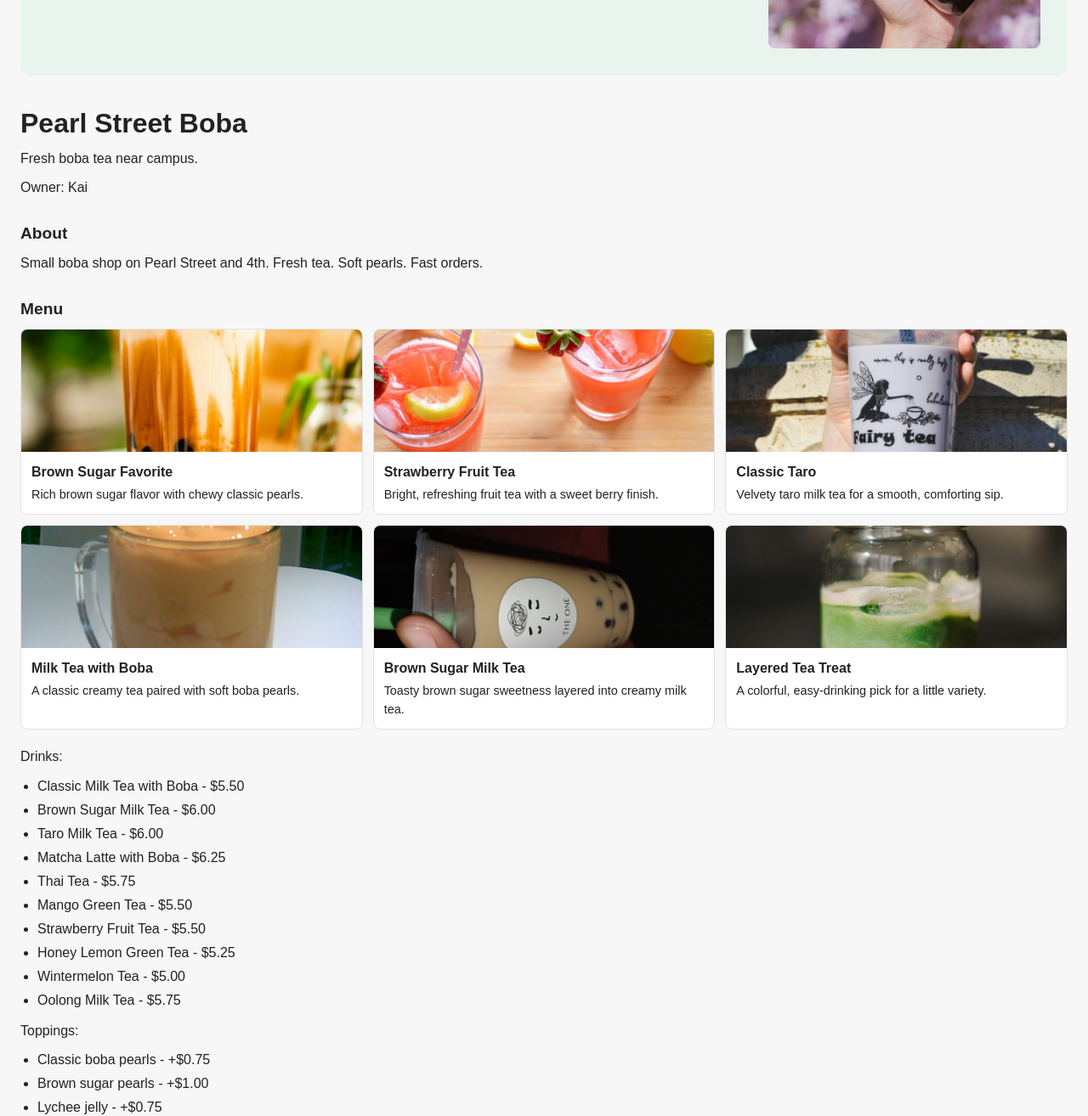
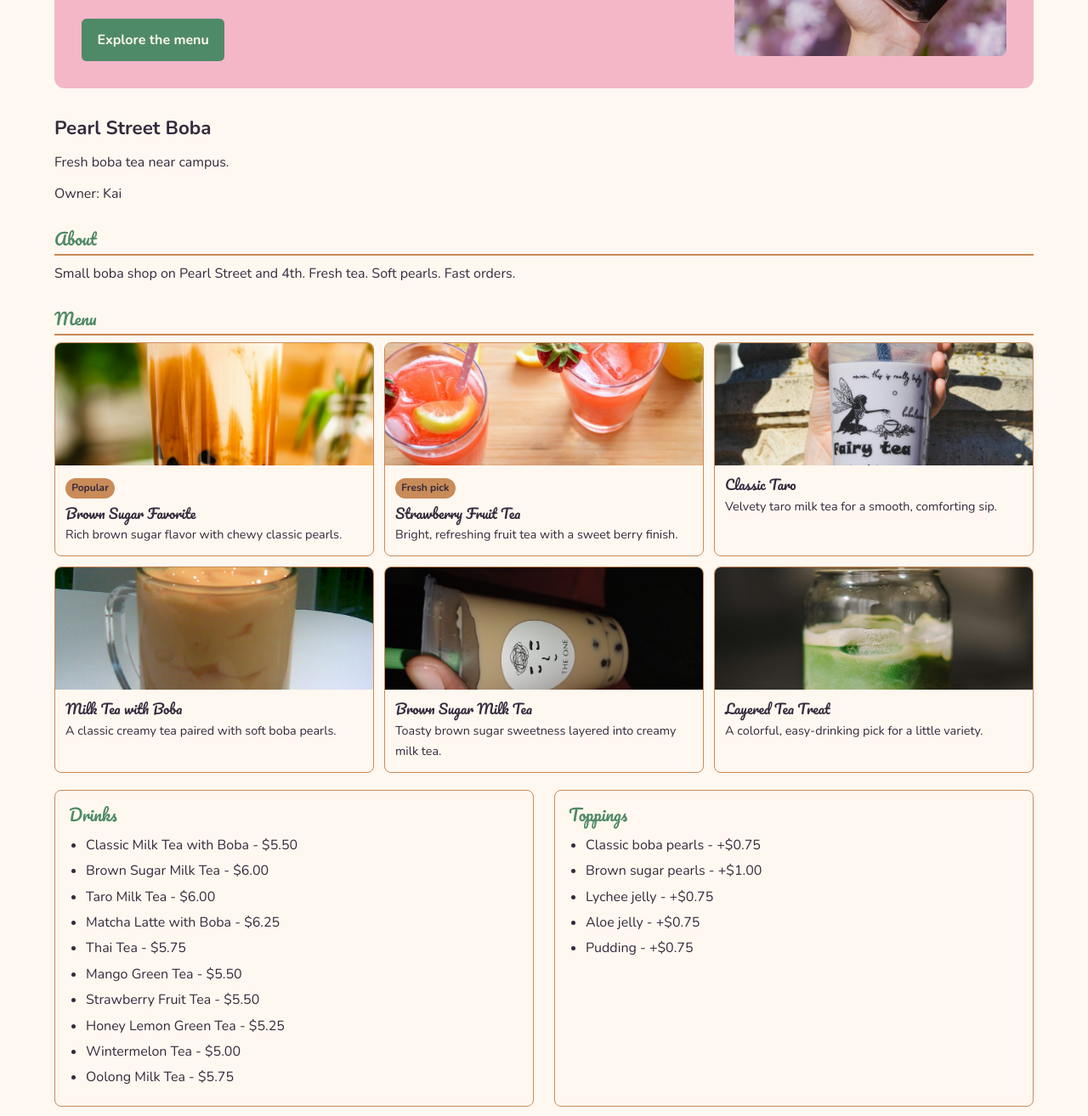
Before and after one commit to Aura-Farmer-6767/pearl-street-boba, a plain HTML site: page index.html in a window 1280 px wide. Shown: the part 380-1694 px from the top of the page at 85% size. Drawn offline with nearby package versions, Linux system fonts and the light colour scheme.

Commit message:
Refine homepage layout and styling

```diff
--- a/index.html
+++ b/index.html
@@ -4,15 +4,28 @@
   <meta charset="UTF-8" />
   <meta name="viewport" content="width=device-width, initial-scale=1.0" />
   <title>Pearl Street Boba</title>
+  <link rel="preconnect" href="https://fonts.googleapis.com" />
+  <link rel="preconnect" href="https://fonts.gstatic.com" crossorigin />
+  <link href="https://fonts.googleapis.com/css2?family=Nunito:wght@400;600;700&family=Pacifico&display=swap" rel="stylesheet" />
   <style>
+    :root {
+      --background: #FFF8F0;
+      --text: #352A3D;
+      --primary: #4F8A68;
+      --secondary: #F3B7C8;
+      --accent: #C98B58;
+    }
+
     body {
       margin: 0;
+      max-width: 72rem;
+      margin-inline: auto;
       padding: 1.5rem;
-      font-family: Arial, Helvetica, sans-serif;
+      font-family: "Nunito", Arial, sans-serif;
       font-size: 1rem;
-      line-height: 1.5;
-      color: #222;
-      background: #f7f7f7;
+      line-height: 1.65;
+      color: var(--text);
+      background: var(--background);
     }
 
     header {
@@ -22,12 +35,13 @@
       gap: 1rem;
       margin-bottom: 1.5rem;
       padding-bottom: 0.75rem;
-      border-bottom: 1px solid #d8d8d8;
+      border-bottom: 1px solid var(--accent);
     }
 
     .site-name {
-      color: #26734d;
-      font-weight: bold;
+      color: var(--primary);
+      font-family: "Pacifico", cursive;
+      font-weight: 400;
       text-decoration: none;
     }
 
@@ -38,14 +52,31 @@
     }
 
     nav a {
-      color: #222;
+      color: var(--text);
       font-size: 0.9rem;
+      font-weight: 700;
       text-decoration: none;
     }
 
     h1 {
       margin: 0 0 0.35rem;
-      font-size: 2rem;
+      font-size: clamp(2.4rem, 6vw, 4rem);
+      line-height: 1.2;
+      font-family: "Pacifico", cursive;
+      font-weight: 400;
+    }
+
+    h2,
+    h3 {
+      font-family: "Pacifico", cursive;
+      font-weight: 400;
+      line-height: 1.3;
+    }
+
+    h2 {
+      padding-bottom: 0.3rem;
+      color: var(--primary);
+      border-bottom: 2px solid var(--accent);
     }
 
     .hero {
@@ -55,8 +86,20 @@
       align-items: center;
       margin-bottom: 2rem;
       padding: 2rem;
-      background: #e8f4ed;
+      background: var(--secondary);
       border-radius: 0.75rem;
+      animation: hero-in 500ms ease-out both;
+    }
+
+    @keyframes hero-in {
+      from {
+        opacity: 0;
+        transform: translateY(0.5rem);
+      }
+      to {
+        opacity: 1;
+        transform: translateY(0);
+      }
     }
 
     .hero img {
@@ -67,20 +110,38 @@
     }
 
     .hero h1 {
-      font-size: 2.4rem;
+      max-width: 12ch;
     }
 
     .hero p {
+      font-size: 1.15rem;
       margin-bottom: 1rem;
     }
 
     .hero a {
       display: inline-block;
-      padding: 0.65rem 1rem;
-      color: #fff;
-      background: #26734d;
+      padding: 0.75rem 1.15rem;
+      color: var(--background);
+      background: var(--primary);
+      font-family: inherit;
+      font-weight: 700;
       border-radius: 0.35rem;
       text-decoration: none;
+      transition: background-color 160ms ease, transform 160ms ease;
+    }
+
+    .intro-title {
+      margin-top: 0;
+      border-bottom: 0;
+      color: var(--text);
+      font-family: "Nunito", Arial, sans-serif;
+      font-size: 1.4rem;
+      font-weight: 700;
+    }
+
+    .hero a:hover {
+      background: var(--text);
+      transform: translateY(-2px);
     }
 
     .menu-gallery {
@@ -96,12 +157,43 @@
       gap: 1.5rem;
     }
 
+    .list-row {
+      display: grid;
+      grid-template-columns: repeat(2, minmax(0, 1fr));
+      gap: 1.5rem;
+      align-items: stretch;
+      margin-bottom: 1.25rem;
+    }
+
+    .list-card {
+      padding: 1rem;
+      background: var(--background);
+      border: 1px solid var(--accent);
+      border-radius: 0.5rem;
+    }
+
+    .list-card h3 {
+      margin: 0 0 0.65rem;
+      color: var(--primary);
+      font-size: 1.2rem;
+    }
+
+    .list-card ul {
+      margin-bottom: 0;
+    }
+
     .menu-gallery .card {
       overflow: hidden;
       margin: 0;
-      background: #fff;
-      border: 1px solid #e2e2e2;
+      background: var(--background);
+      border: 1px solid var(--accent);
       border-radius: 0.5rem;
+      transition: box-shadow 160ms ease, transform 160ms ease;
+    }
+
+    .menu-gallery .card:hover {
+      box-shadow: 0 0.4rem 1rem rgb(53 42 61 / 0.14);
+      transform: translateY(-3px);
     }
 
     .menu-gallery img {
@@ -120,6 +212,17 @@
       font-size: 1rem;
     }
 
+    .badge {
+      display: inline-block;
+      margin-bottom: 0.4rem;
+      padding: 0.15rem 0.45rem;
+      color: var(--text);
+      background: var(--accent);
+      border-radius: 999px;
+      font-size: 0.75rem;
+      font-weight: bold;
+    }
+
     .card p {
       margin: 0;
       font-size: 0.9rem;
@@ -128,7 +231,8 @@
     @media (max-width: 42rem) {
       .hero,
       .menu-gallery,
-      .info-row {
+      .info-row,
+      .list-row {
         grid-template-columns: 1fr 1fr;
       }
 
@@ -151,7 +255,8 @@
       }
 
       .menu-gallery,
-      .info-row {
+      .info-row,
+      .list-row {
         grid-template-columns: 1fr;
       }
     }
@@ -178,13 +283,24 @@
     footer {
       margin-top: 2rem;
       padding-top: 1.25rem;
-      border-top: 1px solid #d8d8d8;
-      color: #555;
-      background: #efefef;
+      border-top: 1px solid var(--accent);
+      color: var(--background);
+      background: var(--text);
     }
 
     footer p {
       margin: 0 0 0.35rem;
+    }
+
+    @media (prefers-reduced-motion: reduce) {
+      .hero {
+        animation: none;
+      }
+
+      .hero a,
+      .menu-gallery .card {
+        transition: none;
+      }
     }
   </style>
 </head>
@@ -209,7 +325,7 @@
     <img src="images/hero.jpg" alt="Milk tea with boba held in front of spring blossoms" />
   </section>
 
-  <h1>Pearl Street Boba</h1>
+  <h2 class="intro-title">Pearl Street Boba</h2>
   <p>Fresh boba tea near campus.</p>
   <p>Owner: Kai</p>
 
@@ -221,6 +337,7 @@
     <article class="card">
       <img src="images/brown-sugar-cup.jpg" alt="Brown sugar boba drink" />
       <div class="card-body">
+        <span class="badge">Popular</span>
         <h3>Brown Sugar Favorite</h3>
         <p>Rich brown sugar flavor with chewy classic pearls.</p>
       </div>
@@ -228,6 +345,7 @@
     <article class="card">
       <img src="images/strawberry.jpg" alt="Strawberry fruit tea" />
       <div class="card-body">
+        <span class="badge">Fresh pick</span>
         <h3>Strawberry Fruit Tea</h3>
         <p>Bright, refreshing fruit tea with a sweet berry finish.</p>
       </div>
@@ -261,8 +379,10 @@
       </div>
     </article>
   </div>
-  <p>Drinks:</p>
-  <ul>
+  <div class="list-row">
+    <section class="list-card">
+      <h3>Drinks</h3>
+      <ul>
     <li>Classic Milk Tea with Boba - $5.50</li>
     <li>Brown Sugar Milk Tea - $6.00</li>
     <li>Taro Milk Tea - $6.00</li>
@@ -273,16 +393,20 @@
     <li>Honey Lemon Green Tea - $5.25</li>
     <li>Wintermelon Tea - $5.00</li>
     <li>Oolong Milk Tea - $5.75</li>
-  </ul>
+      </ul>
+    </section>
 
-  <p>Toppings:</p>
-  <ul>
+    <section class="list-card">
+      <h3>Toppings</h3>
+      <ul>
     <li>Classic boba pearls - +$0.75</li>
     <li>Brown sugar pearls - +$1.00</li>
     <li>Lychee jelly - +$0.75</li>
     <li>Aloe jelly - +$0.75</li>
     <li>Pudding - +$0.75</li>
-  </ul>
+      </ul>
+    </section>
+  </div>
 
   <p>Sweetness: 0%, 30%, 50%, 70%, or 100%</p>
   <p>Ice: Extra ice, regular ice, or less ice</p>
```
